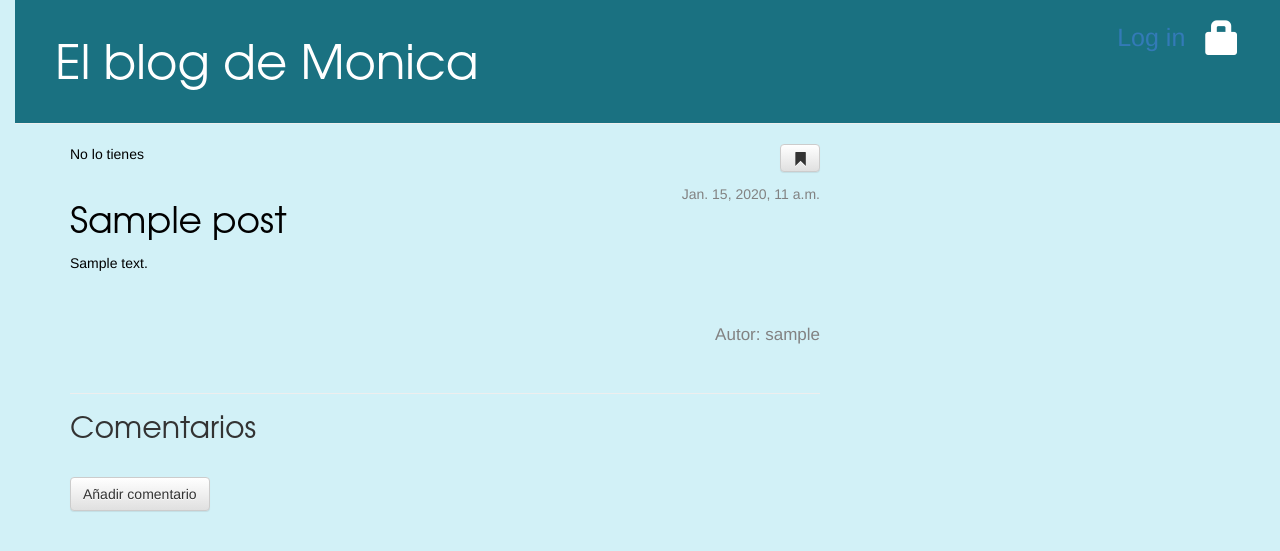
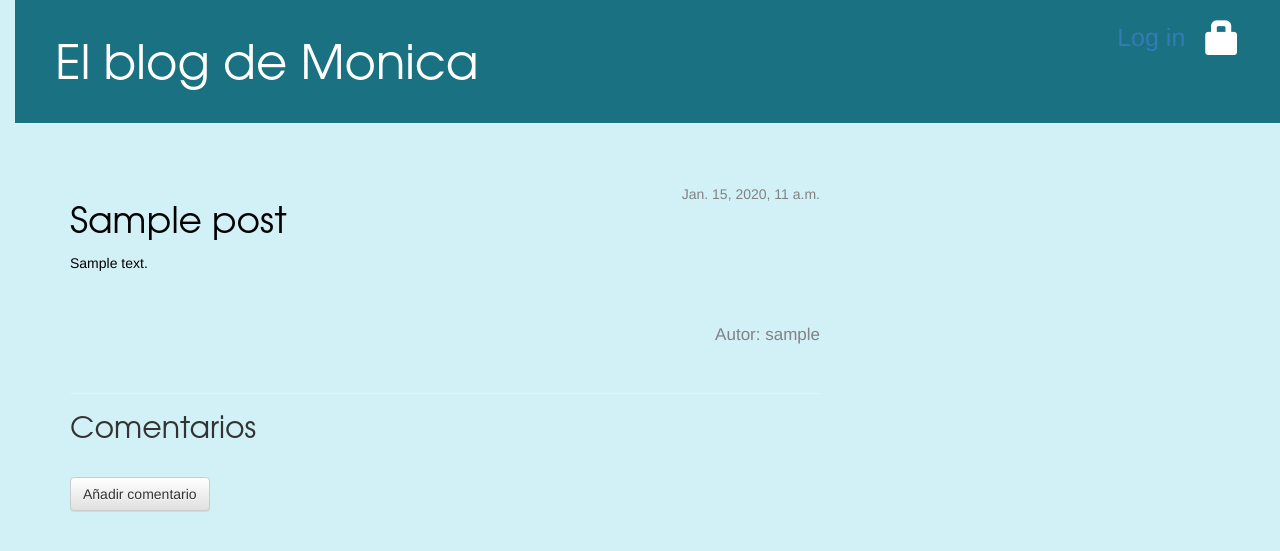
Before and after one commit to MCamposRom/my-first-blog, a Django app: page /post/1/ in a window 1280 px wide. Shown: the top 551 px of the page. Run offline with Django 3.2, Linux system fonts and the light colour scheme; tables that the repository leaves empty hold one stand-in row (values such as "Sample post"); some libraries are stand-ins or nearby versions.

Commit message:
PostsGuasrdadosCorreccion2.1

```diff
--- a/blog/templates/blog/post_detail.html
+++ b/blog/templates/blog/post_detail.html
@@ -6,9 +6,10 @@
             <a class="btn btn-default" href="{% url 'blog:post-remove' pk=post.pk %}"><span class="glyphicon glyphicon-trash"></span></a>
             <a class="btn btn-default" href="{% url 'blog:post-edit' pk=post.pk %}"><span class="glyphicon glyphicon-pencil"><span></a>
         {% else %}
-            {% if saves == no %}
-                No lo tienes
-                <a class="btn btn-default" href="{% url 'blog:post-save' pk=post.pk %}"><span class="glyphicon glyphicon-bookmark"></span></a>
+            {% if user.is_authenticated %}
+                {% if saves == no %}
+                    <a class="btn btn-default" href="{% url 'blog:post-save' pk=post.pk %}"><span class="glyphicon glyphicon-bookmark"></span></a>
+                {% endif %}
             {% endif %}
         {% endif %}
         {% if not post.published_date %}
```
